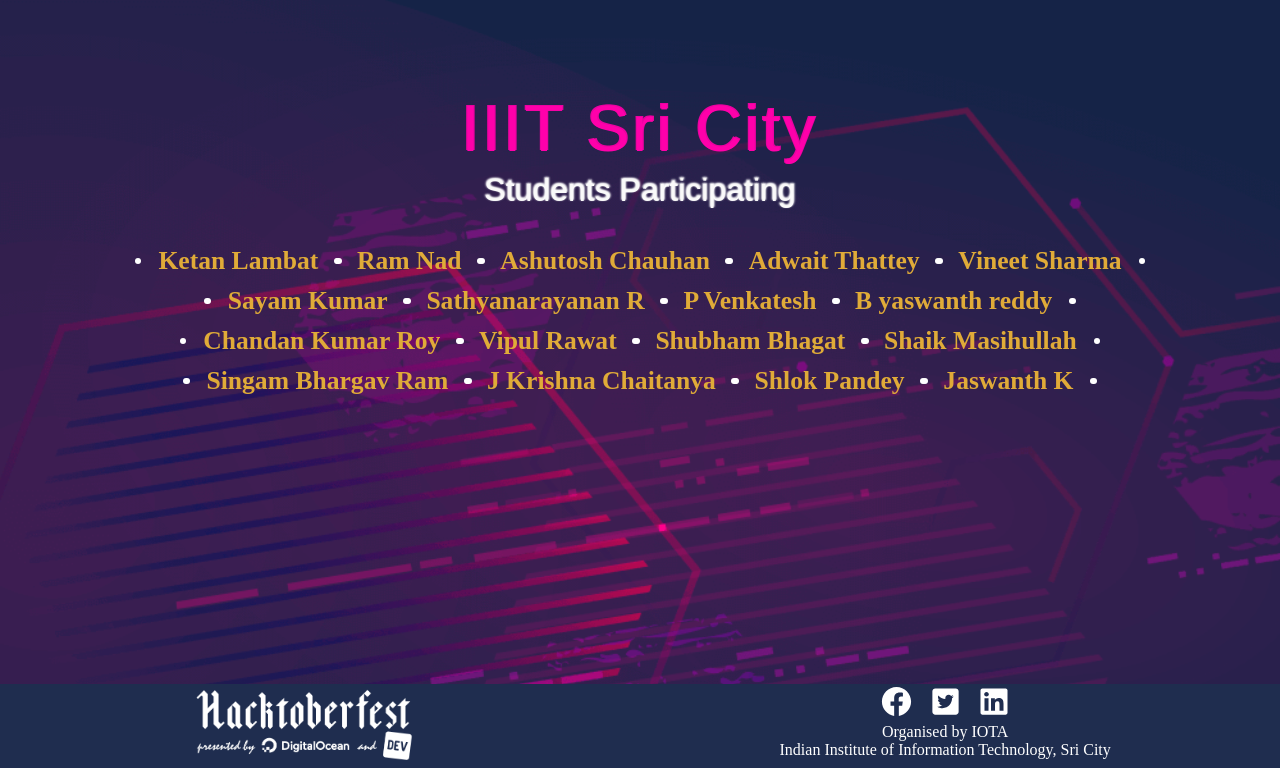
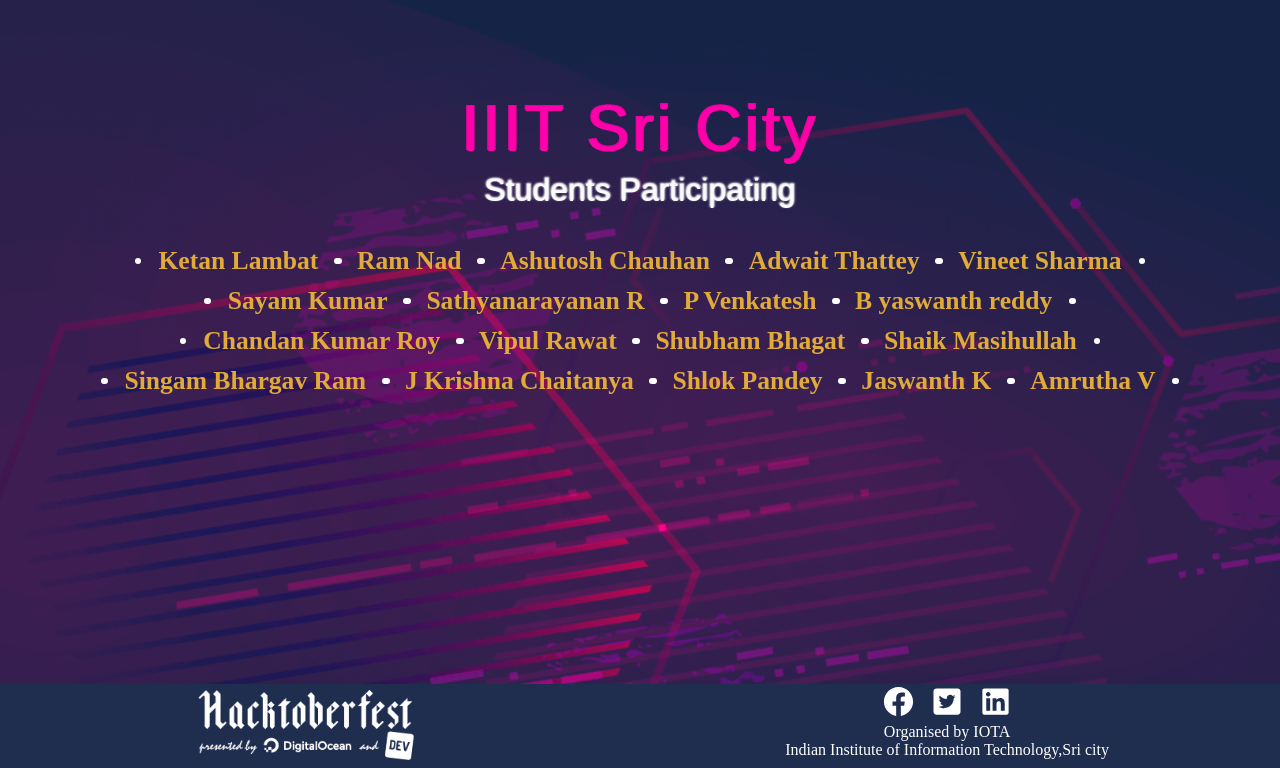
Before and after one commit to Project-Club-IIITS/hacktoberfest2019-participants, a Jekyll site: the page index.html, which Jekyll copies as it is, in a window 1280 px wide, cut to the strip 132-900 px from the top of the page. Built offline with Jekyll 4.4.1, drawn with Linux system fonts in a browser that asks for light colours; some web fonts are replaced.

Commit message:
name added

```diff
--- a/index.html
+++ b/index.html
@@ -63,6 +63,7 @@
                 <li><a href="https://github.com/chaitanya531">J Krishna Chaitanya</a></li>
                 <li><a href="https://github.com/b30wulffz">Shlok Pandey</a></li>
                 <li><a href="https://github.com/JazzKriss21">Jaswanth K</a></li>
+                <li><a href="https://github.com/AmruthaVasimalla2971">Amrutha V</a></li>
 
             </ul>
         </div>
@@ -77,7 +78,7 @@
             <br>
             Organised by IOTA
             <br>
-            Indian Institute of Information Technology, Sri City
+            Indian Institute of Information Technology,Sri city
         </div>
     </div>
 </body>
```
